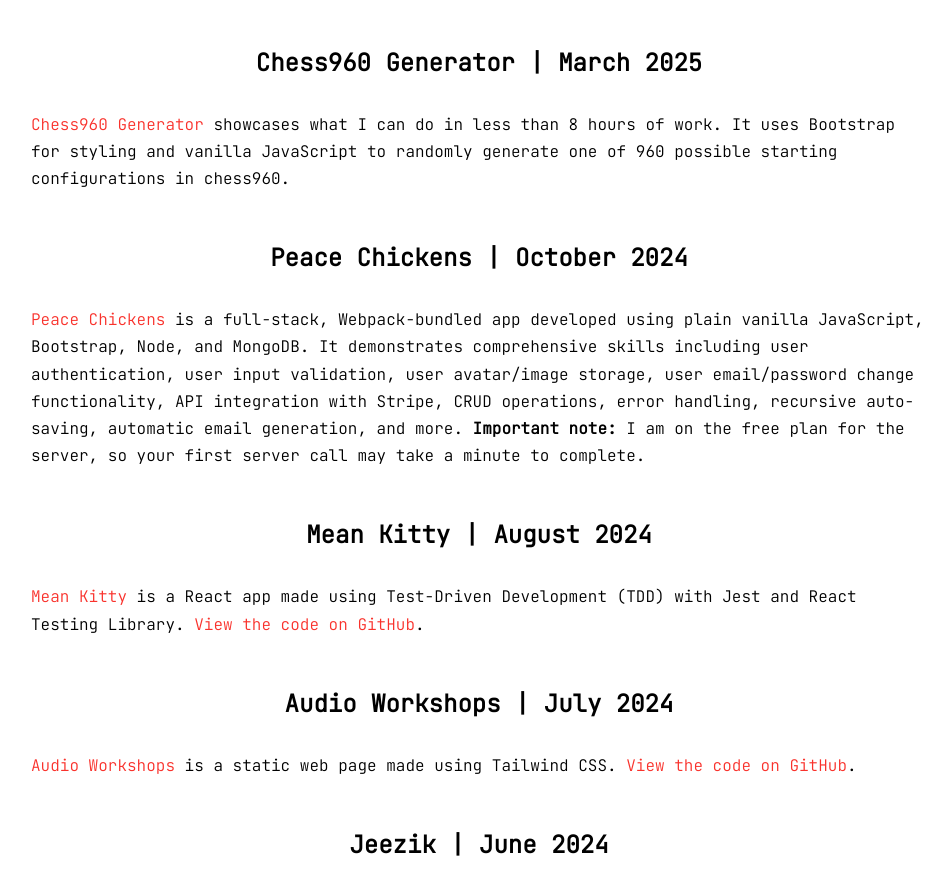
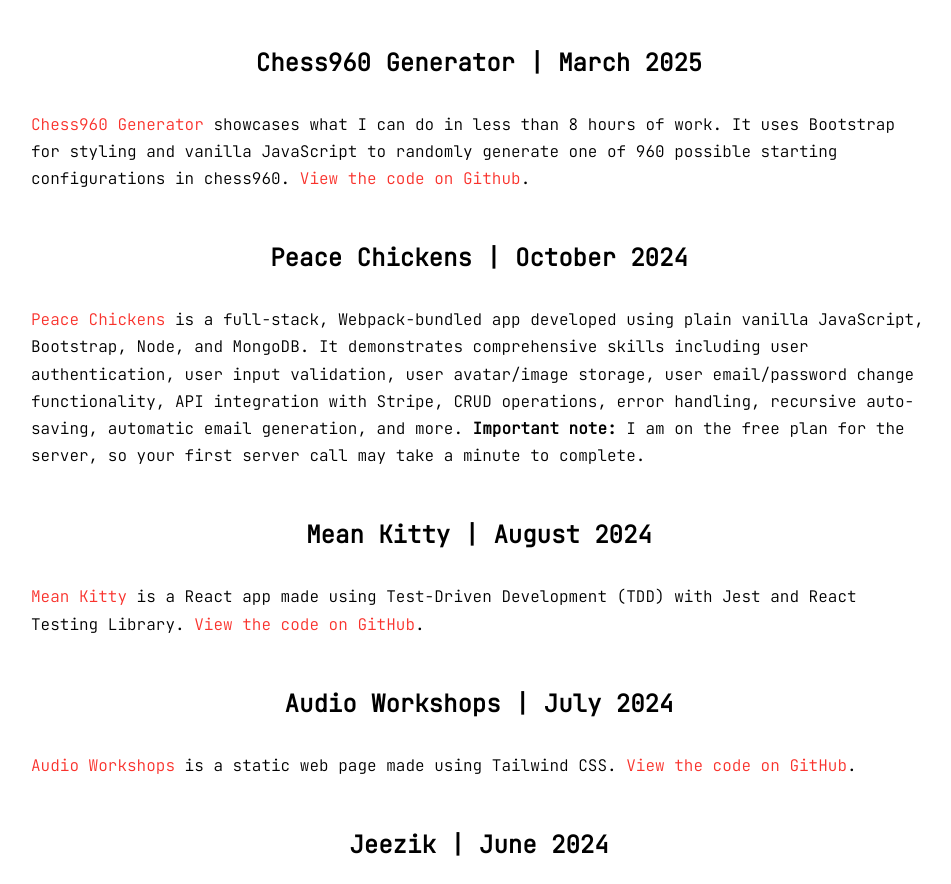
Before and after one commit to jonathan-woodruff/jonathan-woodruff.github.io, a plain HTML site: page index.html in a window 1280 px wide. Shown: the part 2459-3343 px from the top of the page, without its empty margins (161-1112 px from the left). Drawn offline with Linux system fonts and the light colour scheme; grey boxes are pictures that could not be loaded.

Commit message:
added link to github

```diff
--- a/index.html
+++ b/index.html
@@ -123,7 +123,7 @@
             </div>
             <h3>Chess960 Generator | March 2025</h3>
             <div class="video-skills-demonstrated">
-                <p><a href="https://jonathan-woodruff.github.io/960generator" target="_blank">Chess960 Generator</a> showcases what I can do in less than 8 hours of work. It uses Bootstrap for styling and vanilla JavaScript to randomly generate one of 960 possible starting configurations in chess960.</p>
+                <p><a href="https://jonathan-woodruff.github.io/960generator" target="_blank">Chess960 Generator</a> showcases what I can do in less than 8 hours of work. It uses Bootstrap for styling and vanilla JavaScript to randomly generate one of 960 possible starting configurations in chess960. <a href="https://github.com/jonathan-woodruff/960generator" target="_blank">View the code on Github</a>.</p>
             </div>
             <h3>Peace Chickens | October 2024</h3>
             <div class="video-skills-demonstrated">
```
